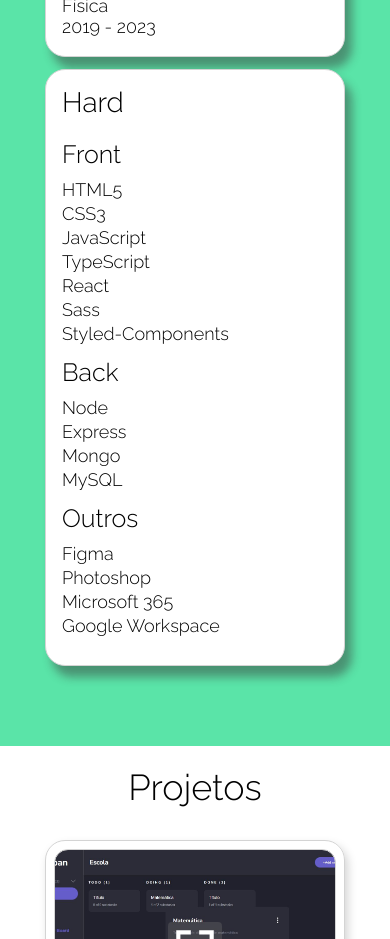
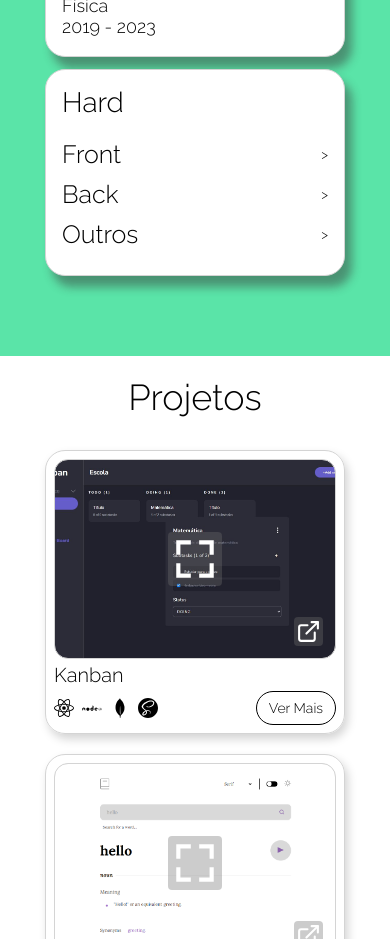
Before and after one commit to hugobatista27/portfolio, a React (Vite) app: page / in a window 390 px wide. Shown: the part 1500-2439 px from the top of the page. Built offline with nearby package versions, Linux system fonts and the light colour scheme.

Commit message:
feat: add uma opção no mobile de ocultar skills Precisa adicionar a animação

```diff
--- a/src/components/content/skills/Skills.tsx
+++ b/src/components/content/skills/Skills.tsx
@@ -1,7 +1,8 @@
 import { ContentWidth } from "../../../styles/global-style";
 import styled from 'styled-components';
+import { useState } from 'react';
 
-import { SoftSkills, Graduation, HardSkills } from './data';
+import { SoftSkills, Graduation, HardSkills, ClassNameType } from './data';
 
 import IMG_SKILLS from './images/imagem-skills.png';
 
@@ -34,6 +35,12 @@ const SkillsStyle = styled.div`
             display: flex;
             flex-direction: column;
             align-items: center;
+        }
+    }
+
+    @media (max-width: 650px) {
+        h3 {
+            margin-bottom: 0;
         }
     }
 `;
@@ -110,11 +117,13 @@ const HardSkillsStyle = styled.div`
             display: flex;
             flex-direction: column;
             flex-wrap: wrap;
+            @media (min-width: 650px) {
                 height: 74px;
                 gap: 0 24px;
                 overflow: hidden;
                 box-sizing: content-box;
                 padding-bottom: 10px;
+            }
         }
     }
     .back {
@@ -124,29 +133,51 @@ const HardSkillsStyle = styled.div`
         grid-area: other;
     }
 
-
+    button {
+        display: none;
+    }
 
     @media (max-width: 650px) {
         & > div {
             display: flex;
             flex-direction: column;
 
-            .front {
             ul {
-                    display: block;
-                    height: auto;
+                box-sizing: content-box;
+                overflow: hidden;
+                height: 0;
+                margin-bottom: 10px;
             }
         }
+        .title {
+            display: flex;
+            align-items: center;
+            justify-content: space-between;
 
-            ul {
-                box-sizing: content-box;
-                padding-bottom: 10px;
+            button {
+                display: block;
             }
         }
     }
 `;
 
 export default function Skills() {
+    const [seeMoreSkills, setSeeMoreSkills] = useState<ClassNameType | null>();
+
+    const showSkills = (skillArea : ClassNameType) => {
+        if (seeMoreSkills === skillArea) {
+            setSeeMoreSkills(null)
+        } else {
+            setSeeMoreSkills(skillArea)
+        }
+    }
+
+    const verifyShowSkill = (className: string) => {
+        if (className === seeMoreSkills) {
+            return true
+        }
+    }
+
     return (
         <SkillsStyle id="skills">
             <ContentWidth>
@@ -173,8 +204,15 @@ export default function Skills() {
                             {HardSkills.map((obj, index) => {
                                 return (
                                     <div key={obj.course + index} className={obj.className}>
+                                        <div className="title">
                                             <h3>{obj.course}</h3>
-                                        <ul>
+                                            <button
+                                                onClick={() => showSkills(obj.className)}
+                                            >
+                                                &gt;
+                                            </button>
+                                        </div>
+                                        <ul style={{height: verifyShowSkill(obj.className) ? '100%' : '0'}}>
                                             {obj.skills.map((skill, index) => <li key={skill + index}>
                                                 {skill}
                                             </li>)}
```
Lines whose indentation alone changed are shown as unchanged.
